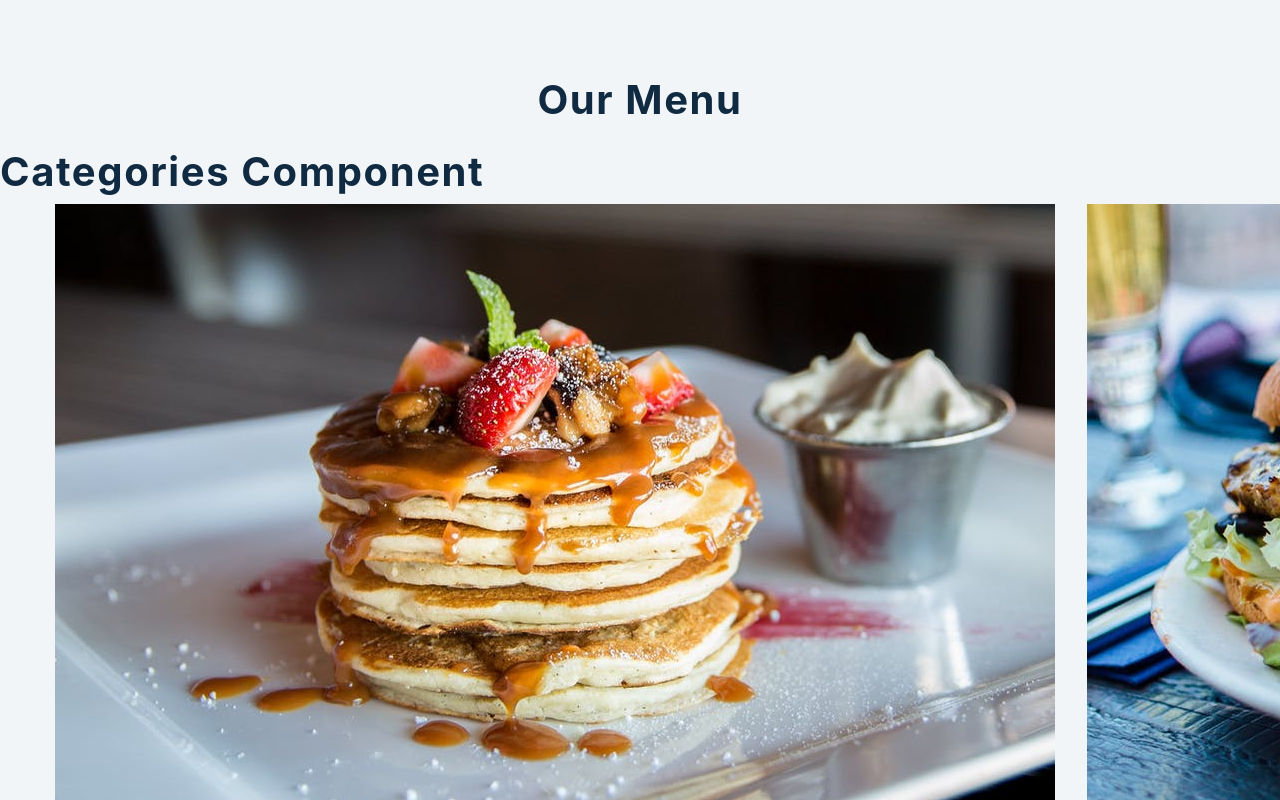
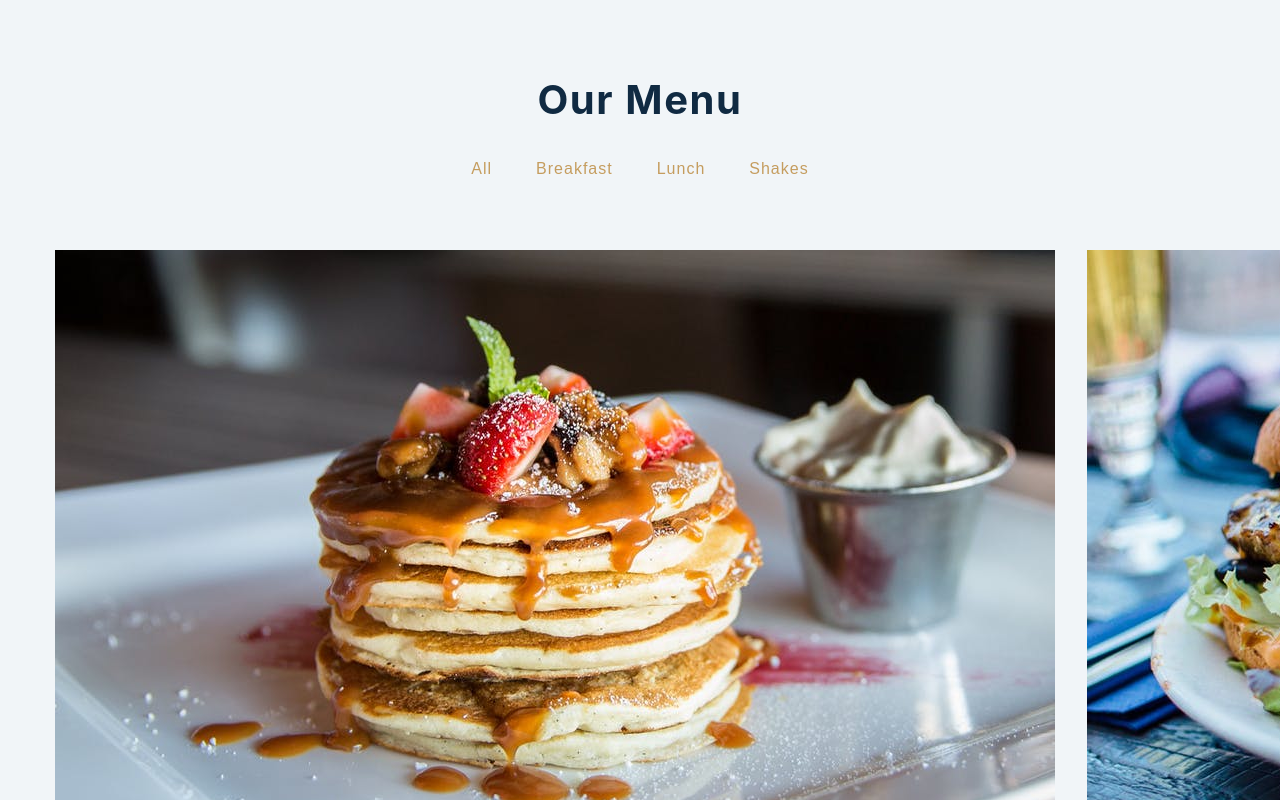
Before and after one commit to anamarijakukulj/practiceJS, a React (Vite) app in the folder LearnReact/menu-project/: page / in a window 1280 px wide. Shown: the top 800 px of the page. Built offline with nearby package versions, Linux system fonts and the light colour scheme; the HTML template or start-up script is replaced by a standard one.

Commit message:
Add buttons

```diff
--- a/LearnReact/menu-project/src/Categories.jsx
+++ b/LearnReact/menu-project/src/Categories.jsx
@@ -1,7 +1,13 @@
-import React from 'react';
-
-const Categories = () => {
-  return <h2>categories component</h2>;
+const Categories = ({categories, filterItems}) => {
+  return (
+    <div className="btn-container">
+      {categories.map((category) => {
+        return (
+        <button type="button" className="filter-btn" key={category} onClick={() => filterItems(category)}>{category}</button>
+        )
+      })}
+    </div>
+  );
 };
 
 export default Categories;
```
